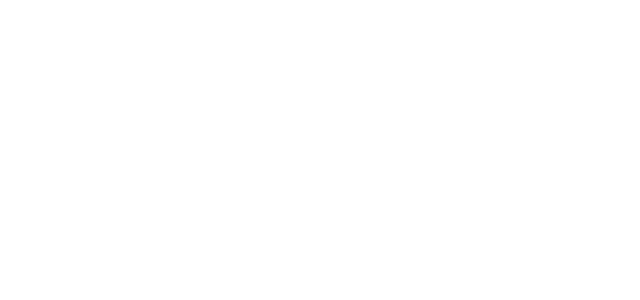
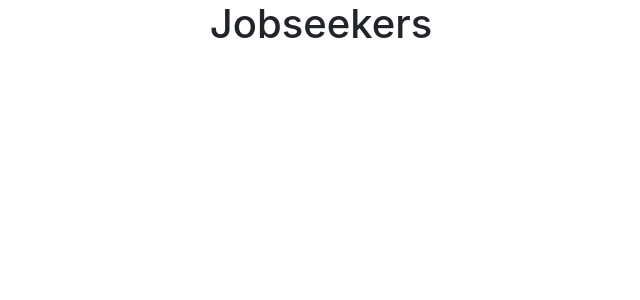
Before and after one commit to Reikon95/RecruiterRate, a React (Create React App) app: page /Jobseekers in a window 1280 px wide. Shown: the top 300 px of the page, without its empty margins (319-959 px from the left). Built offline with nearby package versions, Linux system fonts and the light colour scheme.

Commit message:
added extra routes

```diff
--- a/src/App.js
+++ b/src/App.js
@@ -5,6 +5,9 @@ import './App.css';
 import LandingPage from './landingpage/LandingPage.js'
 import Login from './login/Login.js';
 import SignUp from './signup/Signup.js';
+import Recruiters from './recruiters/Recruiters.js';
+import Employers from './employers/Employers.js';
+import Jobseekers from './jobseekers/Jobseekers.js';
 function App() {
   return (
     <div className="App">
@@ -19,6 +22,15 @@ function App() {
           <Route exact path='/signup'>
             <SignUp/>
           </Route>
+          <Route exact path='/recruiters'>
+            <Recruiters/>
+          </Route>
+          <Route exact path='/Employers'>
+            <Employers/>
+          </Route>
+          <Route exact path='/Jobseekers'>
+            <Jobseekers/>
+          </Route>
         </Switch>
       </Router>
     </div>
--- /dev/null
+++ b/src/employers/Employers.js
@@ -0,0 +1,8 @@
+import React from 'react';
+export default function Employers() {
+    return (
+        <>
+        <h1>Employers</h1>
+        </>
+    )
+}
--- /dev/null
+++ b/src/jobseekers/Jobseekers.js
@@ -0,0 +1,8 @@
+import React from 'react';
+export default function Jobseekers() {
+    return (
+        <>
+        <h1>Jobseekers</h1>
+        </>
+    )
+}
--- a/src/landingpage/LandingPage.js
+++ b/src/landingpage/LandingPage.js
@@ -16,6 +16,7 @@ export default function LandingPage() {
                     <Nav.Link href="/Employers">Employers</Nav.Link>
                     <Nav.Link href="/Jobseekers">Jobseekers</Nav.Link>
                     <Nav.Link href="/AboutUs">About Us</Nav.Link>
+                    <Nav.Link href="/FAQs">FAQs</Nav.Link>
                 </Nav>
             </Navbar>
             <h1>Say goodbye to smoke and mirrors.</h1>
--- /dev/null
+++ b/src/recruiters/Recruiters.js
@@ -0,0 +1,6 @@
+import React from 'react';
+export default function Recruiters() {
+    return (
+        <h1>Recruiters</h1>
+    )
+}
```
